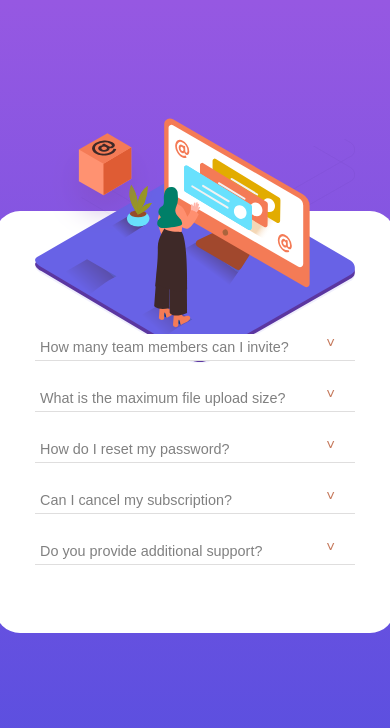
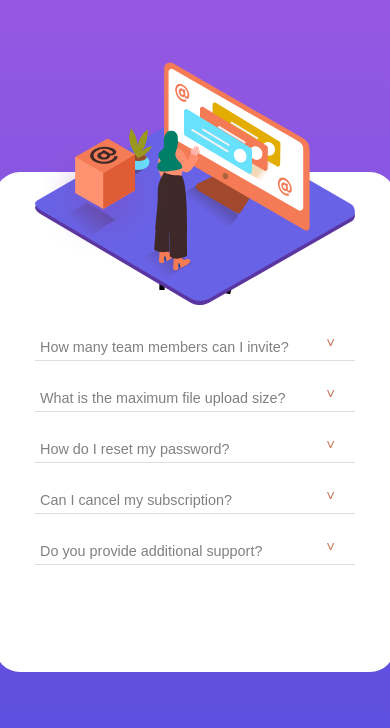
Before and after one commit to tsimeonov/FAQ-Accordion-Card, a plain HTML site: page index.html in a window 390 px wide. Drawn offline with Linux system fonts and the light colour scheme.

Commit message:
changing the ilustrations postitions

```diff
--- a/style.css
+++ b/style.css
@@ -29,6 +29,8 @@ body {
   border-radius: 25px;
   min-width: 400px;
   max-width: 1200px;
+  min-height: 500px;
+  max-height: 700px;
   height: 50%;
   position: relative;
 }
@@ -38,7 +40,7 @@ body {
 }
 
 img[alt="background pattern"] {
-  position: absolute;
+  /* position: absolute;
   left: -610px;
   bottom: -120px;
   clip-path: polygon(
@@ -49,22 +51,41 @@ img[alt="background pattern"] {
     0 100%,
     0% 50%
   );
-  width: 70em;
+  width: 70em; */
+  width: 42em;
+  position: absolute;
+  left: -68%;
+  right: 0;
+  top: -4%;
+  clip: rect(0px, 674px, 658px, 139px);
+  margin: auto;
 }
 
 img[alt="ilustration-woman"] {
-  position: absolute;
+  /* position: absolute;
   top: 120px;
   left: -40px;
   clip: rect(-17px, 552px, 424px, 40px);
-  width: 34.375em;
+  width: 34.375em; */
+  width: 35em;
+  position: absolute;
+  left: -3%;
+  right: 0;
+  top: 16%;
+  clip: rect(-17px, 582px, 444px, 35px);
 }
 
 img[alt="ilustration-box"] {
-  position: absolute;
+  /* position: absolute;
   left: -80px;
   bottom: 190px;
-  width: 12em;
+  width: 12em; */
+  width: 16em;
+  position: absolute;
+  left: -96%;
+  right: 0;
+  top: 40%;
+  margin: auto;
 }
 
 .faq_Section {
@@ -187,7 +208,7 @@ img[alt="ilustration-box"] {
     position: absolute;
     left: -40%;
     right: 0;
-    top: -65%;
+    top: -7%;
     margin: auto;
   }
 
@@ -225,11 +246,11 @@ img[alt="ilustration-box"] {
   }
 
   img[alt="ilustration-box"] {
-    width: 7em;
+    width: 8em;
     position: absolute;
     left: -45%;
     right: 0;
-    top: -67%;
+    top: -7%;
     margin: auto;
   }
 
```
